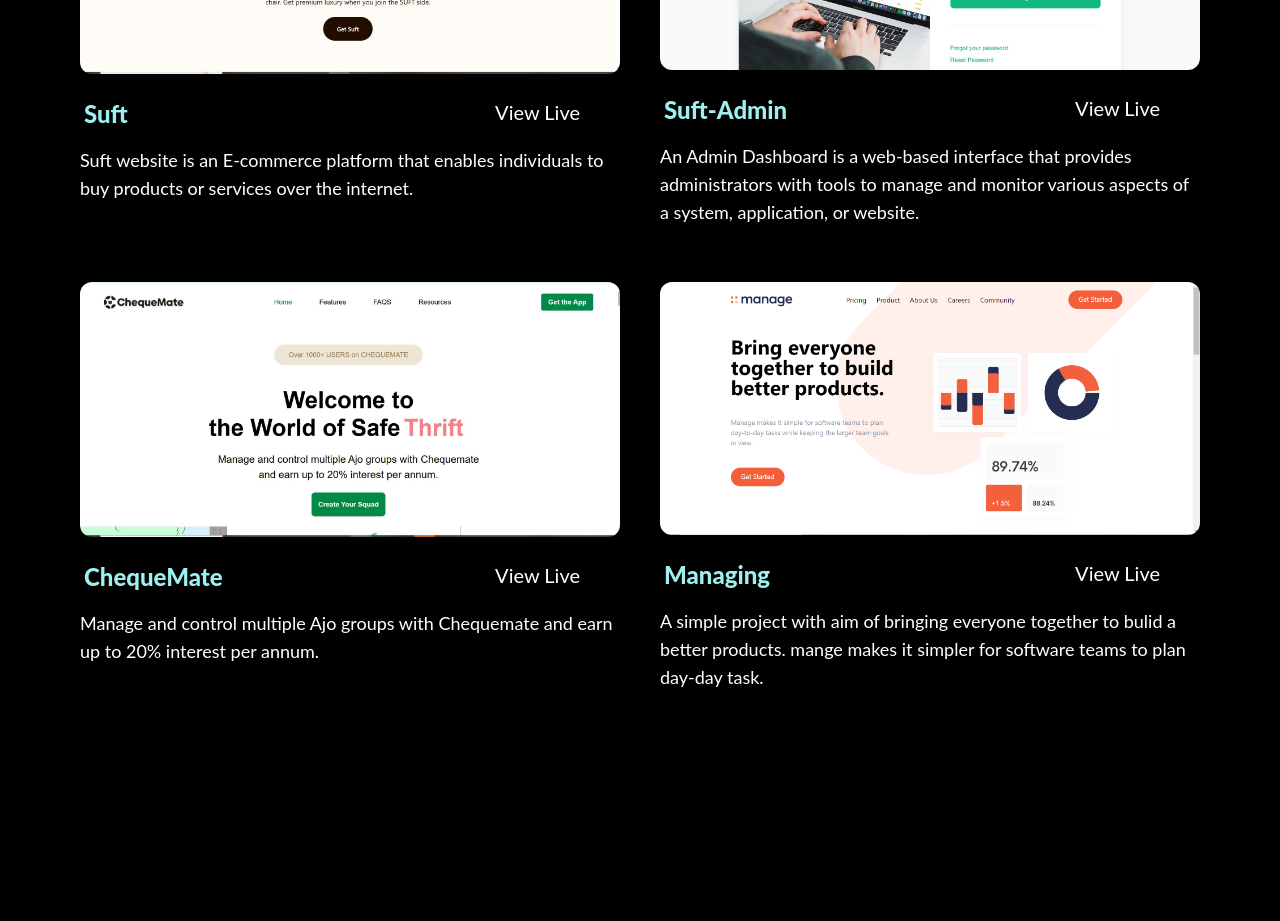
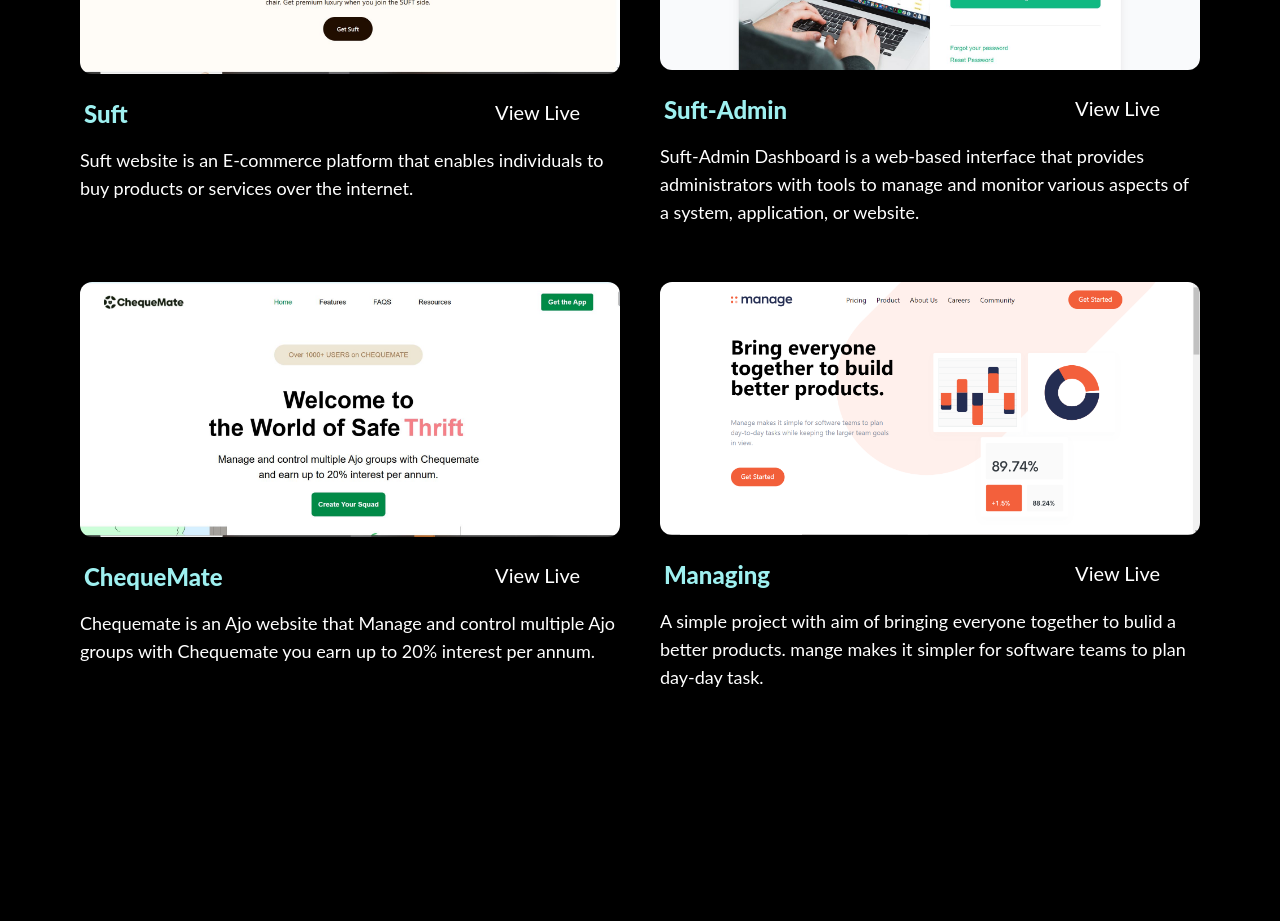
Before and after one commit to cyndylove1/cyndy-portfolio, a React (Create React App) app: page / in a window 1280 px wide. Shown: the part 2720-3641 px from the top of the page. Built offline with nearby package versions, Linux system fonts and the light colour scheme.

Commit message:
resume changes

```diff
--- a/src/components/Projects/Projects.jsx
+++ b/src/components/Projects/Projects.jsx
@@ -88,7 +88,7 @@
               data-aos-delay="300"
             >
               {" "}
-              An Admin Dashboard is a web-based interface that provides
+              Suft-Admin Dashboard is a web-based interface that provides
               administrators with tools to manage and monitor various aspects of
               a system, application, or website.
             </h5>
@@ -125,7 +125,7 @@
               data-aos-delay="400"
             >
               {" "}
-              Manage and control multiple Ajo groups with Chequemate and earn up
+              Chequemate is an Ajo website that Manage and control multiple Ajo groups with Chequemate you earn up
               to 20% interest per annum.
             </h5>
           </div>
```
